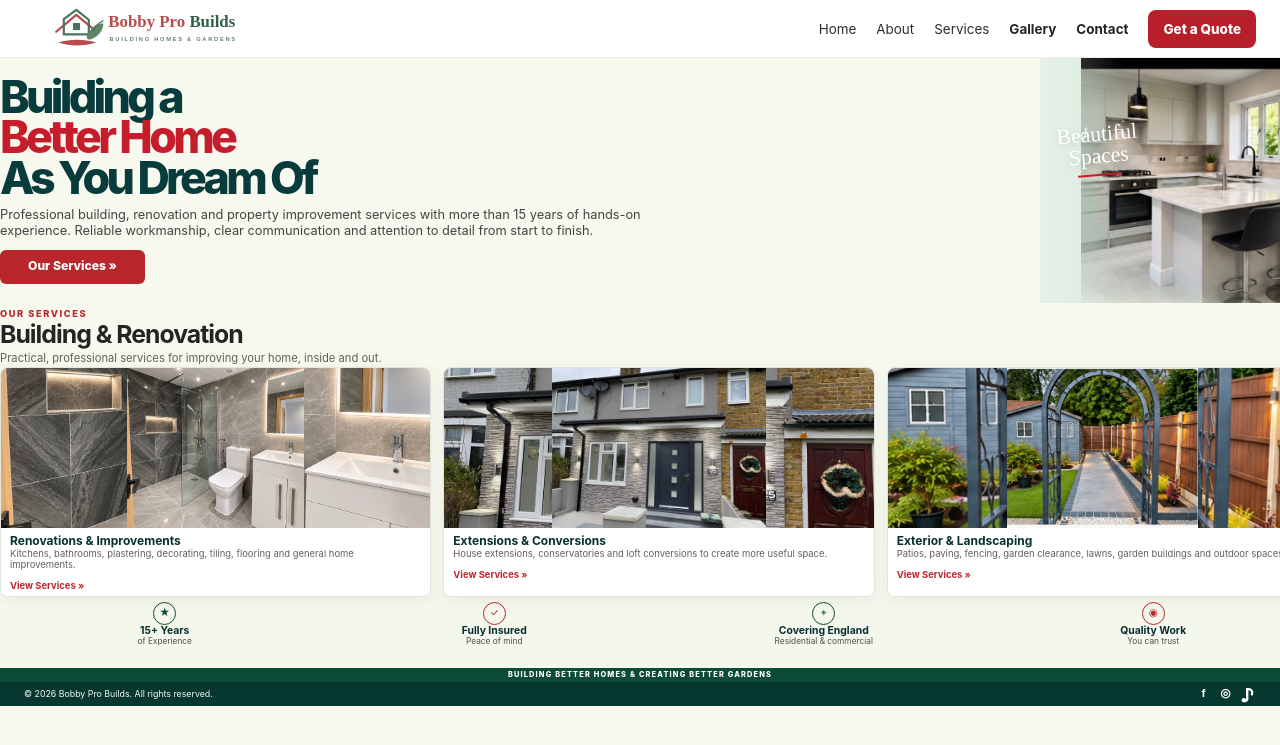
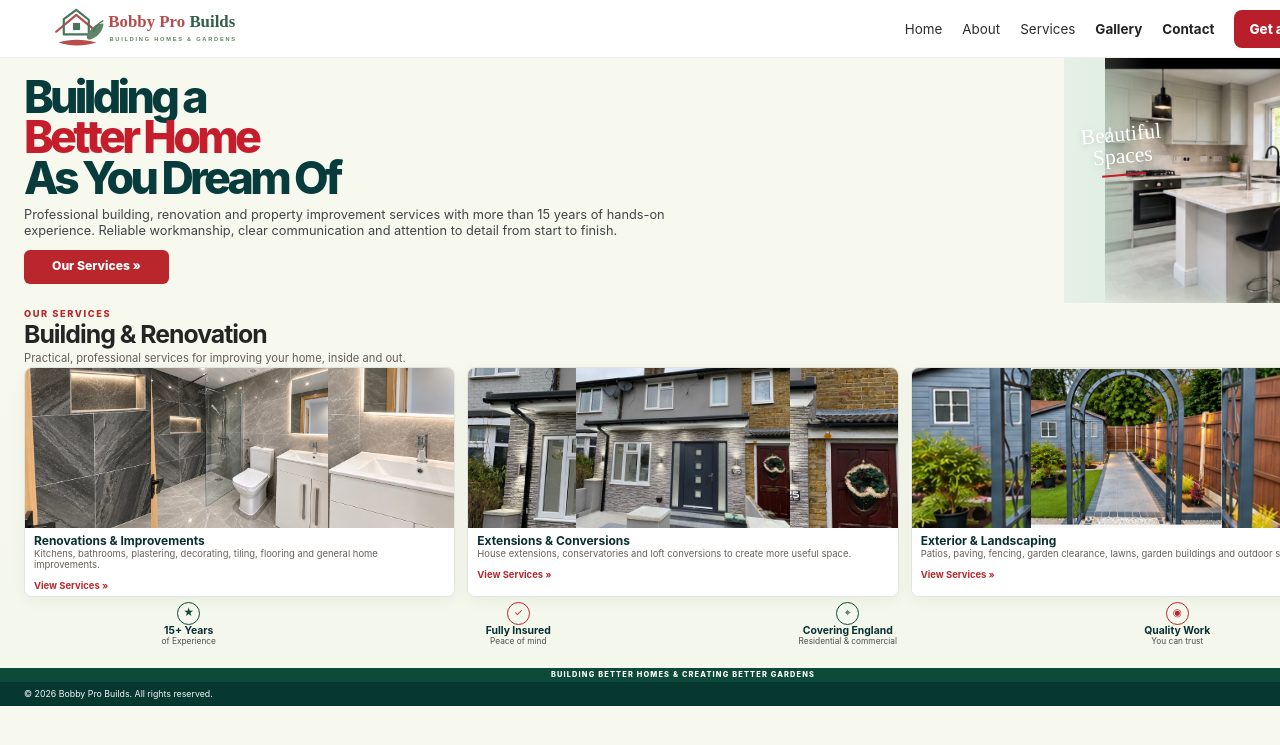
Before and after one commit to arsalanbobby/Bobby-Pro-Builds, a Jekyll site: the page built from index.md, in a window 1280 px wide. Shown: the top 745 px of the page. Built offline with Jekyll 4.4.1, drawn with Linux system fonts in a browser that asks for light colours.

Commit message:
Wrap homepage for proportional screen fitting

```diff
--- a/_layouts/default.html
+++ b/_layouts/default.html
@@ -7,9 +7,10 @@
   <meta name="description" content="{{ page.description | default: site.description }}">
   <link rel="icon" href="{{ '/assets/favicon.svg' | relative_url }}" type="image/svg+xml">
   <link rel="stylesheet" href="{{ '/assets/css/style.css' | relative_url }}">
-  <link rel="stylesheet" href="{{ '/assets/css/home-split.css' | relative_url }}?v=20260916-final-3">
+  <link rel="stylesheet" href="{{ '/assets/css/home-split.css' | relative_url }}?v=20260916-proportional">
 </head>
 <body>
+  <div class="page-shell">
   <header class="site-header">
     <div class="container nav-wrap">
       <a class="brand" href="{{ '/' | relative_url }}#home" aria-label="Bobby Pro Builds home">
@@ -41,6 +42,7 @@
       </div>
     </div>
   </footer>
+  </div>
   <script src="{{ '/assets/js/site.js' | relative_url }}"></script>
 </body>
 </html>
```
